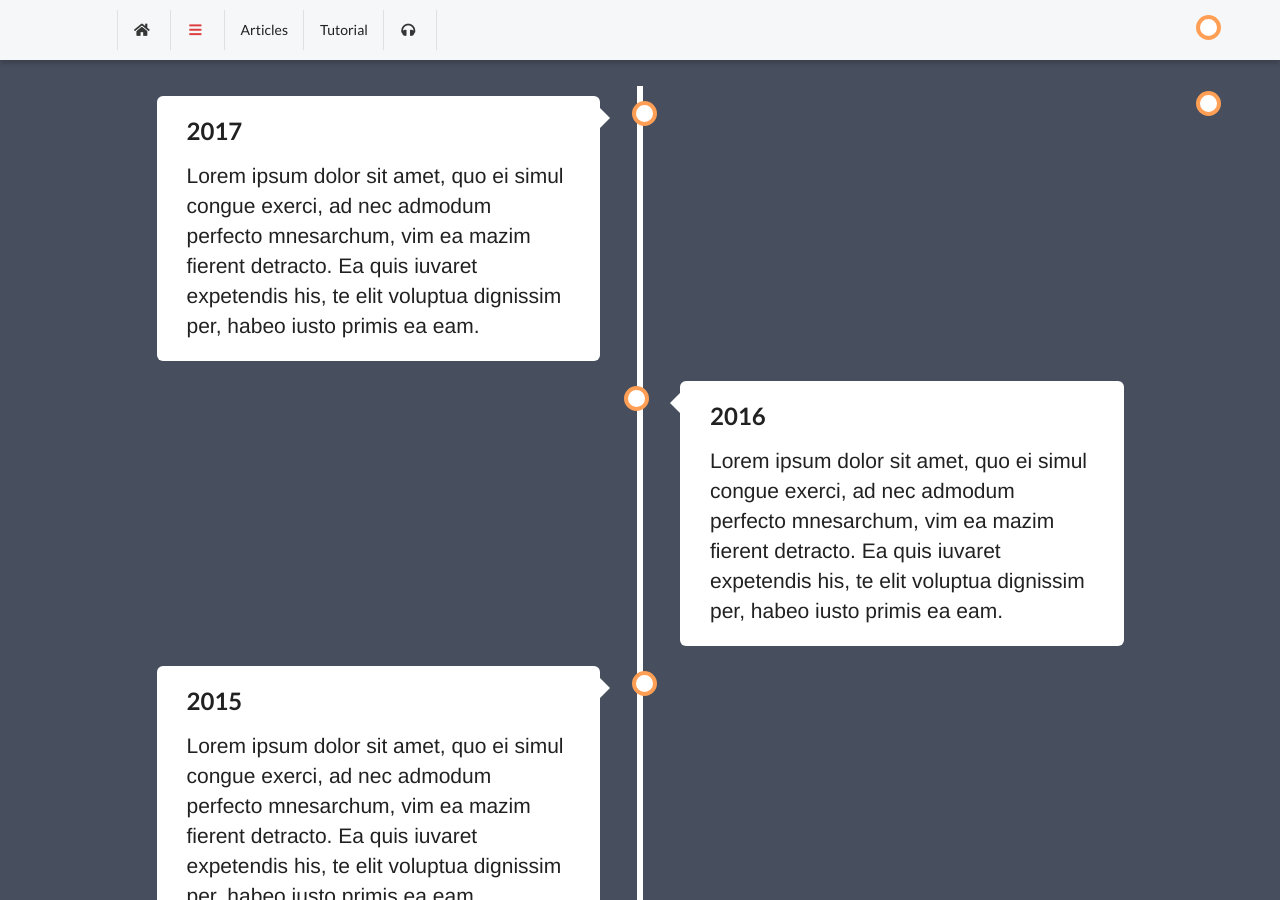
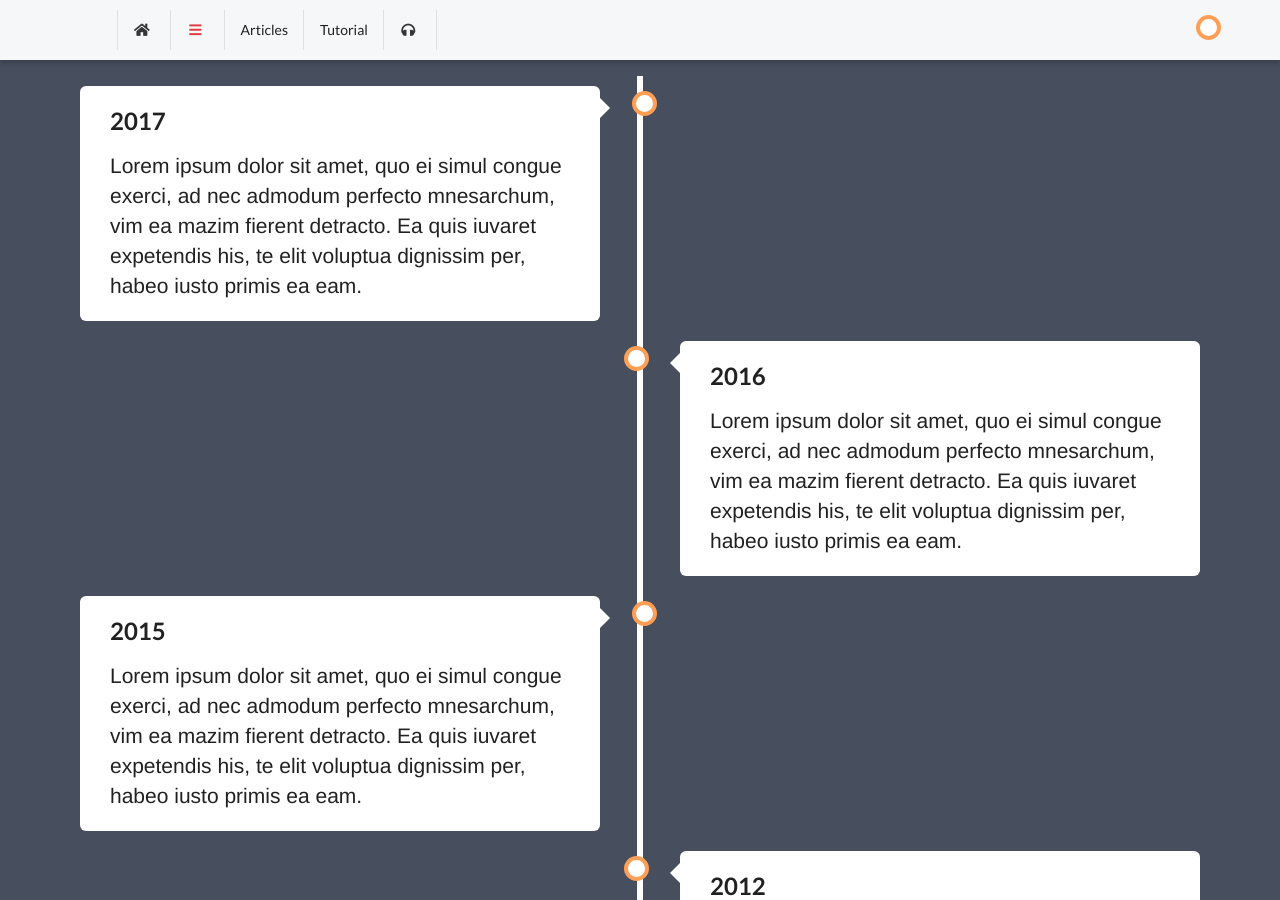
Before and after one commit to wiless/wiless.github.io, a Jekyll site: the page built from timeline.html, in a window 1280 px wide and 900 px high. Built offline with Jekyll 4.4.1, drawn with Linux system fonts in a browser that asks for light colours; nearby versions of some CDN libraries; some web fonts are replaced; comment, search, counter and statistics services are not loaded; a style sheet for code colours, icons or effects is not loaded.

Commit message:
Update plain.html

```diff
--- a/_layouts/plain.html
+++ b/_layouts/plain.html
@@ -8,10 +8,10 @@
 
     {% include menu.html %}
 
-    <div class="ui container">
+<!--     <div class="ui container"> -->
 
         {{content}}
-    </div>
+<!--     </div> -->
 
   {% include footer.html %}
 </body>
```
